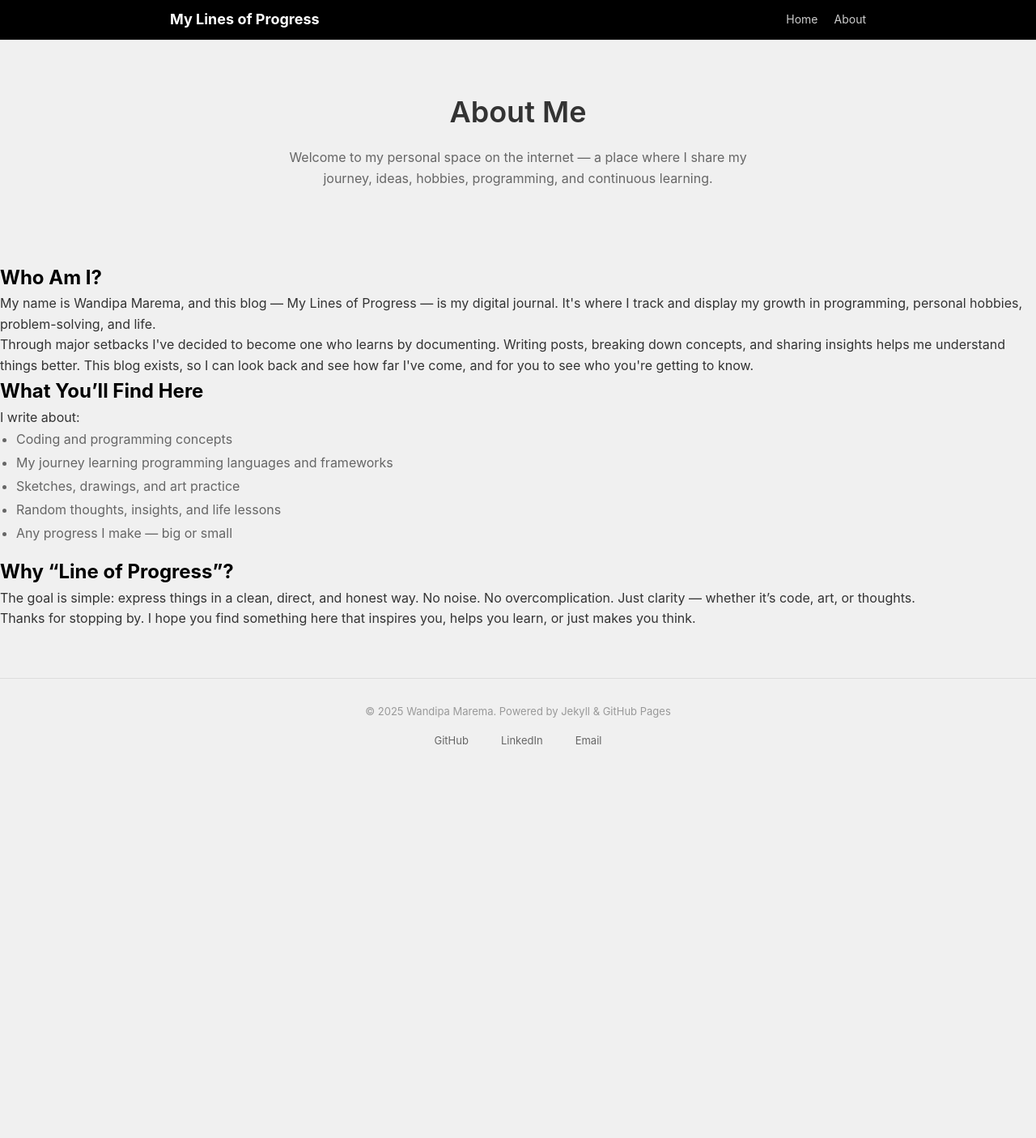
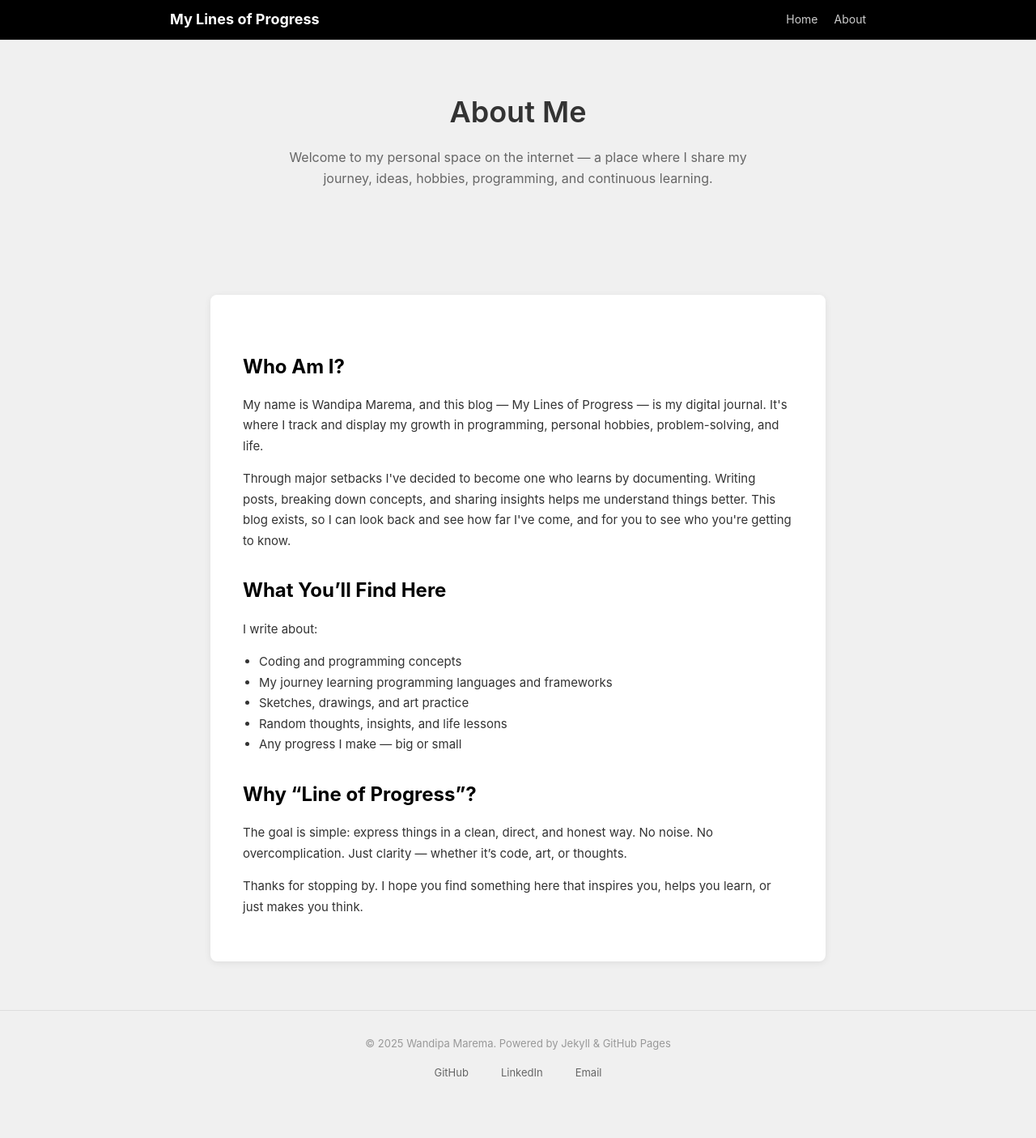
Before and after one commit to 1neWrld/1neWrld.github.io, a Jekyll site: the page built from about.md, in a window 1280 px wide. Shown: the whole page at 81% size. Built offline with Jekyll 4.4.1, drawn with Linux system fonts in a browser that asks for light colours; before the commit the page ends 994 px from its top, so only the background shows below that.

Commit message:
- working on fixing about page

```diff
--- a/about.md
+++ b/about.md
@@ -13,21 +13,21 @@ permalink: /about/
 
 <div class="content-container">
   <div class="content-card">
-    <h2 style="color: #000; font-weight: bold;">Who Am I?</h2>
+
+    <h2 class="about-subheading">Who Am I?</h2>
     <p>
       My name is Wandipa Marema, and this blog — My Lines of Progress — is my digital journal.
       It's where I track and display my growth in programming, personal hobbies, problem-solving, and life.
     </p>
-
     <p>
       Through major setbacks I've decided to become one who learns by documenting. Writing posts, breaking down concepts,
       and sharing insights helps me understand things better. This blog exists, so I
       can look back and see how far I've come, and for you to see who you're getting to know.
     </p>
 
-    <h2 style="color: #000; font-weight: bold;">What You’ll Find Here</h2>
+    <h2 class="about-subheading">What You’ll Find Here</h2>
     <p>I write about:</p>
-    <ul style="color:#666; margin-left:20px; margin-bottom:15px; line-height:1.8;">
+    <ul>
       <li>Coding and programming concepts</li>
       <li>My journey learning programming languages and frameworks</li>
       <li>Sketches, drawings, and art practice</li>
@@ -35,15 +35,15 @@ permalink: /about/
       <li>Any progress I make — big or small</li>
     </ul>
 
-    <h2 style="color: #000; font-weight: bold;">Why “Line of Progress”?</h2>
+    <h2 class="about-subheading">Why “Line of Progress”?</h2>
     <p>
       The goal is simple: express things in a clean, direct, and honest way.
       No noise. No overcomplication. Just clarity — whether it’s code, art, or thoughts.
     </p>
-
     <p>
       Thanks for stopping by. I hope you find something here that inspires you,
       helps you learn, or just makes you think.
     </p>
+
   </div>
 </div>
--- a/assets/css/style.css
+++ b/assets/css/style.css
@@ -315,3 +315,42 @@ footer .social-links a {
 footer .social-links a:hover {
     color: #333;
 }
+
+/* Center content card */
+.content-container {
+    max-width: 800px;
+    margin: 40px auto;
+    padding: 0 20px;
+}
+
+.content-card {
+    background-color: white;
+    padding: 40px;
+    border-radius: 8px;
+    box-shadow: 0 2px 8px rgba(0,0,0,0.08);
+}
+
+/* Black bold subheadings */
+.content-card h2 {
+    color: #000;        /* black text */
+    font-weight: bold;  /* bold */
+    font-size: 24px;
+    margin-top: 30px;
+    margin-bottom: 15px;
+}
+
+/* Text styling inside card */
+.content-card p,
+.content-card ul {
+    color: #333;
+    font-size: 15px;
+    line-height: 1.7;
+    margin-bottom: 15px;
+}
+
+/* Bullet list styling */
+.content-card ul {
+    margin-left: 20px;
+    padding-left: 0;
+    list-style-type: disc;
+}
```
